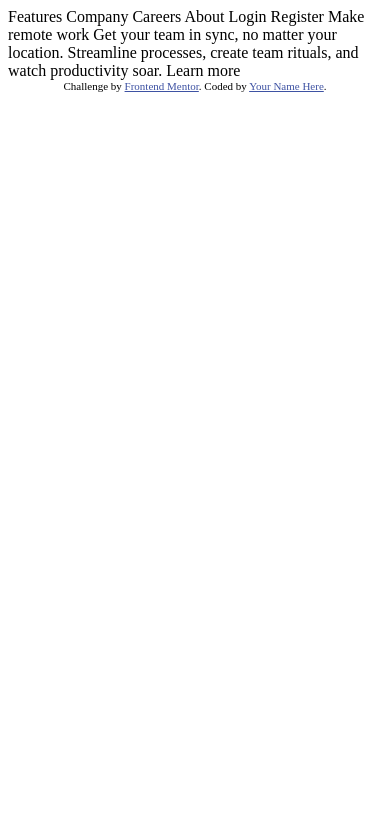
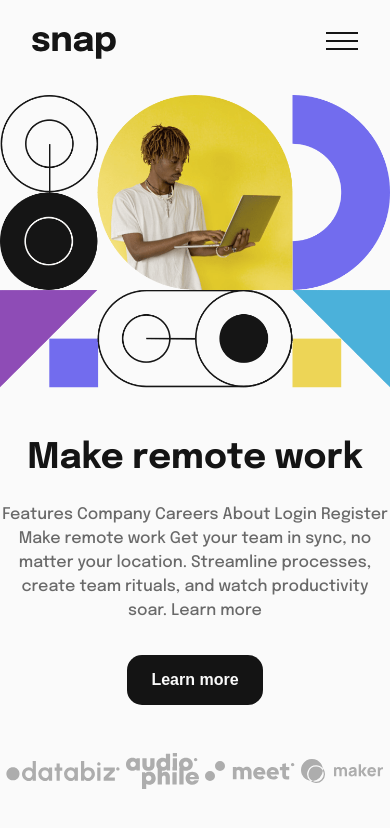
Before and after one commit to rob-1four/intro-section-with-dropdown-navigation-main, a plain HTML site: page index.html in a window 390 px wide. Drawn offline with Linux system fonts and the light colour scheme.

Commit message:
working on mobile-first layout

```diff
--- a/index.html
+++ b/index.html
@@ -1,39 +1,114 @@
 <!DOCTYPE html>
 <html lang="en">
   <head>
-  <meta charset="UTF-8">
-  <meta name="viewport" content="width=device-width, initial-scale=1.0"> <!-- displays site properly based on user's device -->
+    <meta charset="UTF-8" />
+    <meta name="viewport" content="width=device-width, initial-scale=1.0" />
+    <!-- displays site properly based on user's device -->
 
-  <link rel="icon" type="image/png" sizes="32x32" href="./images/favicon-32x32.png">
+    <link
+      rel="icon"
+      type="image/png"
+      sizes="32x32"
+      href="./images/favicon-32x32.png"
+    />
+    <link rel="preconnect" href="https://fonts.googleapis.com" />
+    <link rel="preconnect" href="https://fonts.gstatic.com" crossorigin />
+    <link
+      href="https://fonts.googleapis.com/css2?family=Epilogue:wght@400;500;700&display=swap"
+      rel="stylesheet"
+    />
+    <link rel="stylesheet" href="style.css" />
 
     <title>Frontend Mentor | Intro section with dropdown navigation</title>
 
     <!-- Feel free to remove these styles or customise in your own stylesheet 👍 -->
     <style>
-    .attribution { font-size: 11px; text-align: center; }
-    .attribution a { color: hsl(228, 45%, 44%); }
+      .attribution {
+        font-size: 11px;
+        text-align: center;
+      }
+      .attribution a {
+        color: hsl(228, 45%, 44%);
+      }
     </style>
   </head>
   <body>
+    <header>
+      <nav class="main-nav">
+        <div class="main-nav-first">
+          <div class="logo-container">
+            <img src="./images/logo.svg" alt="" class="logo" />
+          </div>
+          <input type="checkbox" name="check" id="check" />
+          <label for="check"
+            ><img src="./images/icon-menu.svg" alt="" class="hamburger"
+          /></label>
+          <ul class="main-nav-first-lists">
+            <li>
+              <a href="#">Features</a
+              ><img src="./images/icon-arrow-down.svg" alt="" />
+            </li>
+            <li>
+              <a href="#">Company</a
+              ><img src="./images/icon-arrow-down.svg" alt="" />
+            </li>
+            <li><a href="#">Careers</a></li>
+            <li><a href="#">About</a></li>
+          </ul>
+        </div>
+      </nav>
 
-  Features
-  Company
-  Careers
-  About
+      <main class="hero">
+        <div class="hero-background">
+          <img
+            src="./images/image-hero-mobile.png"
+            alt=""
+            class="background-image"
+          />
+        </div>
+        <div class="hero-content">
+          <h1 class="hero-content-title">Make remote work</h1>
+          <p class="hero-content-body">
+            Features Company Careers About Login Register Make remote work Get
+            your team in sync, no matter your location. Streamline processes,
+            create team rituals, and watch productivity soar. Learn more
+          </p>
+          <a href=""><button class="btn-learn-more">Learn more</button></a>
+          <div class="clients-logo">
+            <img src="./images/client-databiz.svg" alt="" class="client-logo" />
+            <img
+              src="./images/client-audiophile.svg"
+              alt=""
+              class="client-logo"
+            />
+            <img
+              src="./images/client-meet.svg"
+              alt=""
+              class="client-logo"
+            /><img src="./images/client-maker.svg" alt="" class="client-logo" />
+          </div>
+        </div>
+      </main>
 
-  Login
-  Register
+      <!-- <div class="nav-second">
+        <ul class="nav-second-lists">
+          <li><a href="#">Login</a></li>
+          <li>
+            <a href=""><button class="btn-register">Register</button></a>
+          </li>
+        </ul>
+      </div> -->
+    </header>
 
-  Make remote work
+    <!-- Features Company Careers About Login Register Make remote work Get your team
+    in sync, no matter your location. Streamline processes, create team rituals,
+    and watch productivity soar. Learn more -->
 
-  Get your team in sync, no matter your location. Streamline processes,
-  create team rituals, and watch productivity soar.
-
-  Learn more
-
-  <div class="attribution">
-    Challenge by <a href="https://www.frontendmentor.io?ref=challenge" target="_blank">Frontend Mentor</a>.
-    Coded by <a href="#">Your Name Here</a>.
-  </div>
+    <!-- <div class="attribution">
+      Challenge by
+      <a href="https://www.frontendmentor.io?ref=challenge" target="_blank"
+        >Frontend Mentor</a
+      >. Coded by <a href="#">Your Name Here</a>.
+    </div> -->
   </body>
 </html>
--- /dev/null
+++ b/style.css
@@ -0,0 +1,157 @@
+:root{
+    --light-color: hsl(0, 0%, 98%);
+    --gray-color: hsl(0, 0%, 41%);
+    --dark-color: hsl(0, 0%, 8%);
+    --medium-text: 500;
+    --bold-text: 700;
+}
+
+*{
+    padding: 0;
+    margin: 0;
+    box-sizing: border-box;
+    color: var(--gray-color);
+    list-style-type: none;
+    text-decoration: none;
+}
+
+body{
+
+    font-family: 'Epilogue', sans-serif;
+    background: var(--light-color);
+
+    /* font-size: 18px; */
+
+}
+
+/* ===================
+Typography
+====================== */
+
+.main-nav{
+    padding: 2em;
+}
+
+.main-nav-first-lists{
+    position: fixed;
+    width: 85%;
+    height: 0vh;
+    background-color: var(--light-color);
+    left: 8em;
+    top: 0;
+    display: none;
+}
+
+.main-nav-first-lists li{
+    position: relative;
+    top: 4em;
+    margin: 1.5em;
+    transition: all .5s;
+}
+
+#check{
+    display: none;
+}
+
+.hamburger{
+    position: relative;
+    z-index: 1;
+}
+
+#check:checked ~ .main-nav-first-lists{
+    height: 100vh;
+    display: block;
+}
+
+
+#check:checked ~ .hero{
+    display: none;
+    background: black;
+    position: relative;
+    z-index: 1;
+
+}
+
+.hero-background img{
+    width: 100%;
+    height: 100%;
+}
+
+.hero-content-title{
+   font-size: 2.2em;
+   font-weight: var(--bold-text);
+   color: var(--dark-color);
+   margin-bottom: .75em;
+}
+
+.hero-content-body{
+    line-height: 1.5em;
+    font-weight: var(--medium-text);
+    margin-bottom: 2em;
+}
+
+.btn-learn-more{
+    padding: 1em 1.5em;
+    font-size: 1em;
+    font-weight: var(--bold-text);
+    background-color: var(--dark-color);
+    color: var(--light-color);
+    border: none;
+    border-radius: 15px;
+    margin-bottom: 3em;
+}
+
+/* ===================
+layout
+====================== */
+
+
+
+.main-nav-first{
+    display: flex;
+    justify-content: space-between;
+
+}
+
+.hero{
+    display: flex;
+    flex-direction: column;
+}
+
+
+
+
+.hero-background{
+    height: 45%;
+    margin-bottom: 3em;
+
+}
+
+.hero-content{
+    height: 45%;
+    text-align: center;
+}
+
+.clients-logo{
+   display: flex;
+   justify-content: space-evenly;
+   height: 50%;
+}
+
+.client-logo{
+    object-fit: contain;
+
+}
+
+
+
+/* .nav-first, .nav-first-lists, .nav-second-lists{
+    display: flex;
+    align-items: flex-end;
+
+
+} */
+
+/* .nav-first-lists, .nav-second-lists{
+    margin-top: 0.4em;
+} */
```
Lines whose indentation alone changed are shown as unchanged.
